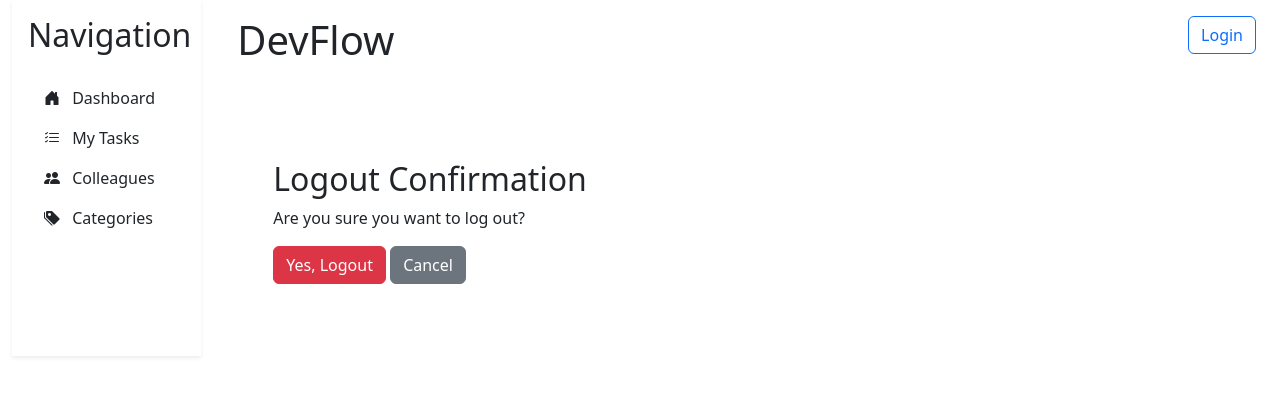
After one commit to olena4reunited/it-company-task-manager, a Django app: page /logout/ in a window 1280 px wide. The commit adds this page. Shown: the top 396 px of the page. Run offline with Django 5.2, Linux system fonts and the light colour scheme; parts of the project's set-up code (start-up, migrations or seed data) failed here and were passed over.

Commit message:
fix: update logout functionality

```diff
--- a/task_manager/urls.py
+++ b/task_manager/urls.py
@@ -15,7 +15,8 @@ from task_manager.views import (
     TaskTypeListView,
     TaskTypeDetailView,
     TaskTypeUpdateView,
-    TaskTypeDeleteView
+    TaskTypeDeleteView,
+    logout_confirmation
 )
 
 urlpatterns = [
@@ -34,6 +35,7 @@ urlpatterns = [
     path("tasktypes/<int:pk>/", TaskTypeDetailView.as_view(), name="task-type-detail"),
     path("tasktypes/<int:pk>/update/", TaskTypeUpdateView.as_view(), name="task-type-update"),
     path("tasktypes/<int:pk>/delete/", TaskTypeDeleteView.as_view(), name="task-type-delete"),
+    path('logout/', logout_confirmation, name='logout-confirmation'),
 ]
 
 app_name = "task-manager"
--- a/task_manager/views.py
+++ b/task_manager/views.py
@@ -2,7 +2,7 @@ from django.contrib import messages
 from django.contrib.auth import get_user_model
 from django.contrib.auth.mixins import LoginRequiredMixin, UserPassesTestMixin
 from django.db.models import Count
-from django.shortcuts import redirect
+from django.shortcuts import redirect, render
 from django.urls import reverse_lazy
 from django.views import generic
 
@@ -160,3 +160,7 @@ class TaskTypeDeleteView(LoginRequiredMixin, generic.DeleteView):
     template_name = 'task_manager/tasktype_confirm_delete.html'
     context_object_name = 'task_type'
     success_url = reverse_lazy('task-manager:task-type-list')
+
+
+def logout_confirmation(request):
+    return render(request, 'registration/logout_confirmation.html')
--- a/templates/includes/header.html
+++ b/templates/includes/header.html
@@ -6,10 +6,7 @@
 		<div>
 			{% if user.is_authenticated %}
 				<a href="{% url 'task-manager:worker-create' %}" class="btn btn-outline-secondary me-2" aria-label="Register New User">Register User</a>
-				<form action="{% url 'logout' %}" method="post" class="d-inline">
-					{% csrf_token %}
-					<button type="submit" class="btn btn-outline-danger" aria-label="Logout">Logout</button>
-				</form>
+				<a href="{% url 'task-manager:logout-confirmation' %}" class="btn btn-outline-danger" aria-label="Logout">Logout</a>
 			{% else %}
 				<a href="{% url 'login' %}" class="btn btn-outline-primary" aria-label="Login">Login</a>
 			{% endif %}
--- /dev/null
+++ b/templates/registration/logout_confirmation.html
@@ -0,0 +1,13 @@
+{% extends "base.html" %}
+
+{% block content %}
+<div class="container my-5">
+    <h2>Logout Confirmation</h2>
+    <p>Are you sure you want to log out?</p>
+    <form action="{% url 'logout' %}" method="post">
+        {% csrf_token %}
+        <button type="submit" class="btn btn-danger">Yes, Logout</button>
+        <a href="{% url 'task-manager:index' %}" class="btn btn-secondary">Cancel</a>
+    </form>
+</div>
+{% endblock %}
```
